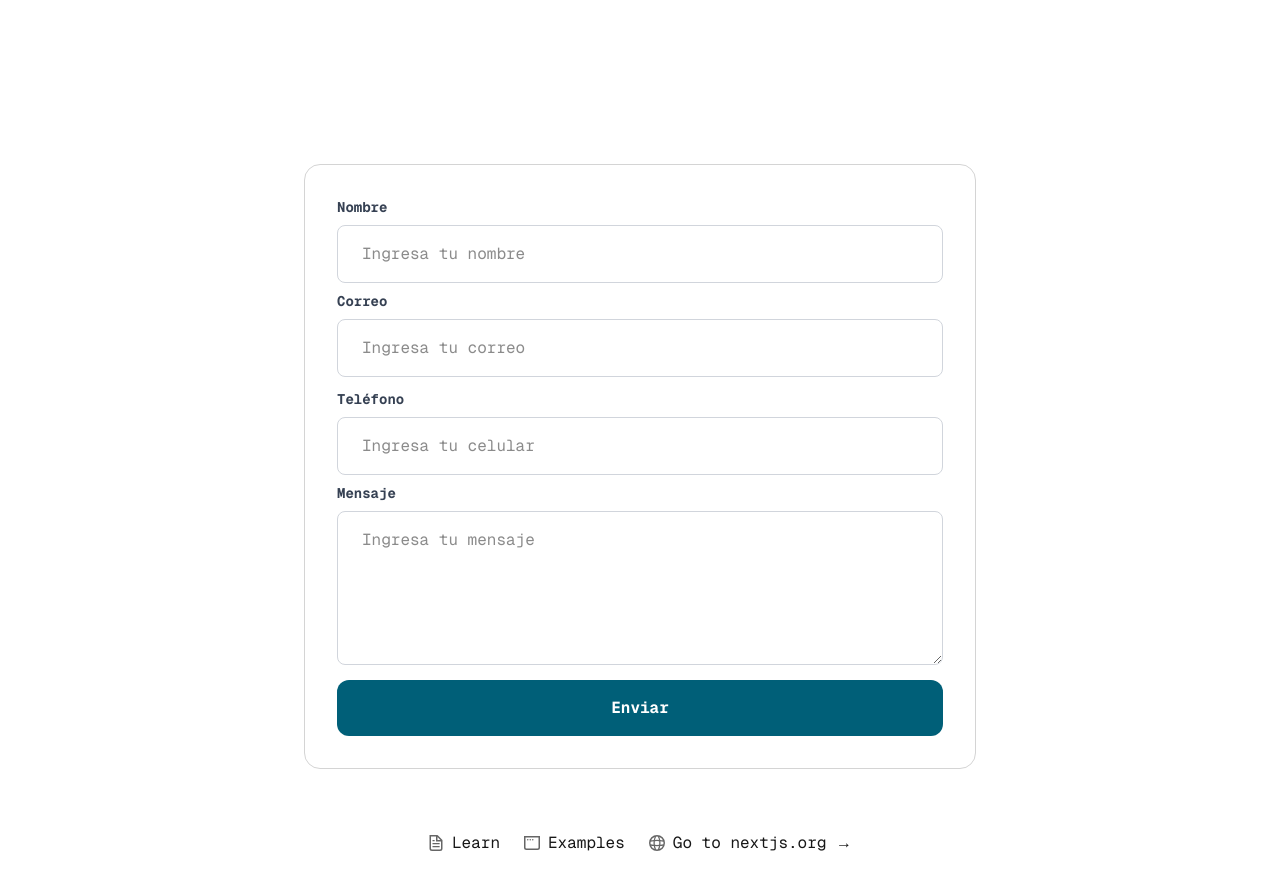
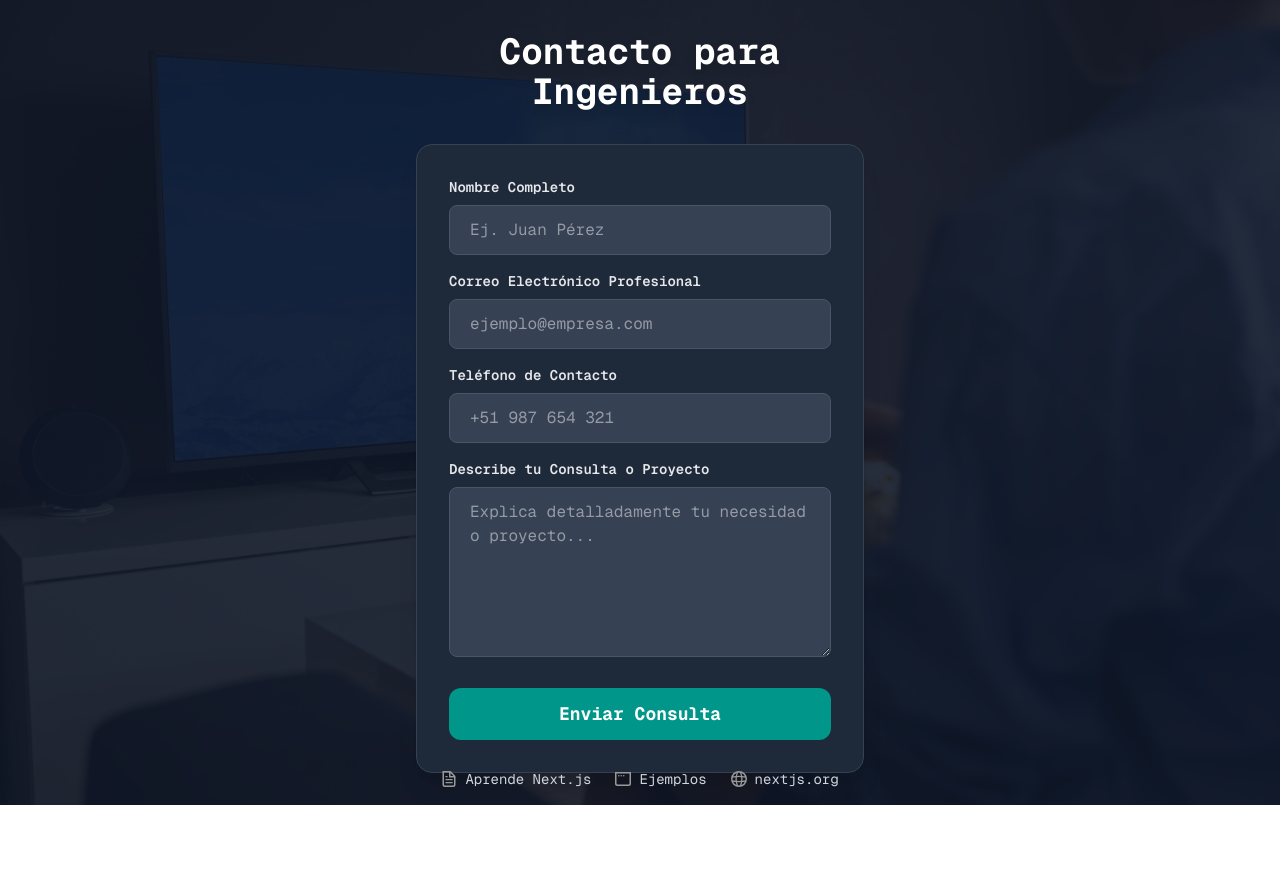
Before and after one commit to henri5482/formulario-, a Next.js app: page / in a window 1280 px wide. Shown: the top 890 px of the page. After the commit the page ends 805 px from the top, so only its background shows below. Built offline with nearby package versions, Linux system fonts and the light colour scheme.

Commit message:
diseño de formulario

```diff
--- a/pages/index.js
+++ b/pages/index.js
@@ -2,9 +2,9 @@ import { Geist, Geist_Mono } from "next/font/google";
 import Image from "next/image";
 import { useState } from 'react';
 import { useForm } from 'react-hook-form';
-import { toast, Toaster } from 'react-hot-toast'; // Para notificaciones al usuario
+import { toast, Toaster } from 'react-hot-toast';
 
-// Inicializa las fuentes (esto ya lo tienes)
+// Inicializa las fuentes
 const geistSans = Geist({
   variable: "--font-geist-sans",
   subsets: ["latin"],
@@ -39,62 +39,79 @@ export default function Home() {
 
       const result = await response.json();
 
-      // Manejo de errores basado en la respuesta de la API
       if (!response.ok || result.status === "error") {
         const errorMessage = result.message || "Error desconocido al enviar el formulario.";
-        throw new Error(errorMessage); // Lanza el error para que sea capturado por el catch
+        throw new Error(errorMessage);
       }
 
       toast.success("¡Formulario enviado con éxito! Nos pondremos en contacto pronto.");
-      reset(); // Limpia el formulario solo si el envío fue exitoso
+      reset();
 
     } catch (error) {
       console.error("Error al enviar el formulario:", error.message);
       toast.error(`Hubo un problema al enviar el formulario: ${error.message}`);
     } finally {
-      setLoading(false); // Siempre desactiva el loading al finalizar
+      setLoading(false);
     }
   };
 
   return (
     <div
-      className={`${geistSans.className} ${geistMono.className} grid grid-rows-[20px_1fr_20px] items-center justify-items-center min-h-screen p-8 pb-20 gap-16 sm:p-20 font-[family-name:var(--font-geist-sans)]`}
+      className={`${geistSans.className} ${geistMono.className} relative min-h-screen flex items-center justify-center p-4 sm:p-8 overflow-hidden`}
     >
-      <Toaster position="top-center" reverseOrder={false} /> {/* Componente para mostrar las notificaciones */}
-      <main className="flex flex-col gap-[32px] row-start-2 items-center sm:items-start">
+      {/* Fondo de Imagen */}
+      <Image
+        src="/nord.jpg" // Asegúrate de que esta ruta sea correcta
+        alt="Fondo de ingeniería"
+        layout="fill"
+        objectFit="cover"
+        quality={90}
+        className="z-0" // Asegura que la imagen esté detrás del contenido
+      />
+
+      {/* Overlay para oscurecer la imagen y mejorar la legibilidad en modo oscuro */}
+      <div className="absolute inset-0 bg-gray-900 opacity-90 z-10"></div> {/* Oscurecido y más opaco */}
+
+      <Toaster position="top-center" reverseOrder={false} />
+
+      <main className="relative z-20 flex flex-col gap-8 items-center w-full max-w-md">
+        <h1 className="text-3xl sm:text-4xl font-bold text-white text-center drop-shadow-lg">
+          Contacto para Ingenieros
+        </h1>
         <form
-          className="border border-neutral-300 p-8 rounded-2xl min-w-2xl"
+          className="bg-gray-800 bg-opacity-90 p-8 rounded-2xl shadow-xl border border-gray-700 w-full"
           onSubmit={handleSubmit(onSubmit)}
         >
-          <div className="mb-2">
-            <label htmlFor="name" className="block text-gray-700 text-sm font-bold mb-2">
-              Nombre
+          <div className="mb-4">
+            <label htmlFor="name" className="block text-gray-200 text-sm font-semibold mb-2"> {/* Texto más claro */}
+              Nombre Completo
             </label>
             <input
               type="text"
               name="name"
               id="name"
-              placeholder="Ingresa tu nombre"
-              className="py-4 px-6 rounded-lg w-full border border-gray-300 focus:outline-none focus:ring-2 focus:ring-cyan-500"
+              placeholder="Ej. Juan Pérez"
+              className="py-3 px-5 rounded-lg w-full border border-gray-600 bg-gray-700 text-gray-100 focus:outline-none focus:ring-2 focus:ring-teal-400 transition duration-200 ease-in-out"
               {...register("name", {
                 required: "El campo nombre es obligatorio",
                 minLength: { value: 2, message: "El nombre debe tener al menos 2 caracteres" }
               })}
             />
             {errors.name && (
-              <p className="text-red-500 text-sm mt-1">{errors.name.message}</p>
+              <p className="text-red-400 text-xs mt-1">{errors.name.message}</p>
             )}
           </div>
-          <div className="mb-3">
-            <label htmlFor="email" className="block text-gray-700 text-sm font-bold mb-2">
-              Correo
+
+          <div className="mb-4">
+            <label htmlFor="email" className="block text-gray-200 text-sm font-semibold mb-2"> {/* Texto más claro */}
+              Correo Electrónico Profesional
             </label>
             <input
-              type="email" // Cambiado a type="email" para mejor validación nativa
+              type="email"
               name="email"
               id="email"
-              placeholder="Ingresa tu correo"
-              className="py-4 px-6 rounded-lg w-full border border-gray-300 focus:outline-none focus:ring-2 focus:ring-cyan-500"
+              placeholder="ejemplo@empresa.com"
+              className="py-3 px-5 rounded-lg w-full border border-gray-600 bg-gray-700 text-gray-100 focus:outline-none focus:ring-2 focus:ring-teal-400 transition duration-200 ease-in-out"
               {...register("email", {
                 required: "El campo correo es obligatorio",
                 pattern: {
@@ -104,113 +121,109 @@ export default function Home() {
               })}
             />
             {errors.email && (
-              <p className="text-red-500 text-sm mt-1">
+              <p className="text-red-400 text-xs mt-1"> {/* Rojo más brillante para errores */}
                 {errors.email.message}
               </p>
             )}
           </div>
-          <div className="mb-2">
-            <label htmlFor="phone" className="block text-gray-700 text-sm font-bold mb-2">
-              Teléfono
+
+          <div className="mb-4">
+            <label htmlFor="phone" className="block text-gray-200 text-sm font-semibold mb-2"> {/* Texto más claro */}
+              Teléfono de Contacto
             </label>
             <input
               type="tel"
               name="phone"
               id="phone"
-              placeholder="Ingresa tu celular"
-              className="py-4 px-6 rounded-lg w-full border border-gray-300 focus:outline-none focus:ring-2 focus:ring-cyan-500"
+              placeholder="+51 987 654 321"
+              className="py-3 px-5 rounded-lg w-full border border-gray-600 bg-gray-700 text-gray-100 focus:outline-none focus:ring-2 focus:ring-teal-400 transition duration-200 ease-in-out"
               {...register("phone", {
                 required: "El campo teléfono es obligatorio",
-                minLength: { value: 7, message: "El teléfono debe tener al menos 7 dígitos" },
-                maxLength: { value: 15, message: "El teléfono no debe exceder 15 dígitos" },
+                minLength: { value: 9, message: "El teléfono debe tener al menos 9 dígitos" },
+                maxLength: { value: 9, message: "El teléfono no debe exceder 10 dígitos" },
                 pattern: {
-                  value: /^[0-9+() -]*$/, // Permite números, +, paréntesis, guiones y espacios
+                  value: /^[0-9+() -]*$/,
                   message: "Formato de teléfono inválido"
                 }
               })}
             />
             {errors.phone && (
-              <p className="text-red-500 text-sm mt-1">
+              <p className="text-red-400 text-xs mt-1"> {/* Rojo más brillante para errores */}
                 {errors.phone.message}
               </p>
             )}
           </div>
-          <div className="mb-2">
-            <label htmlFor="message" className="block text-gray-700 text-sm font-bold mb-2">
-              Mensaje
+
+          <div className="mb-6">
+            <label htmlFor="message" className="block text-gray-200 text-sm font-semibold mb-2">
+              Describe tu Consulta o Proyecto
             </label>
             <textarea
-              name="message" // Cambiado de 'type="text"' a solo 'name' para textarea
+              name="message"
               id="message"
-              placeholder="Ingresa tu mensaje"
-              rows="5" // Añade filas para que el textarea sea más grande
-              className="py-4 px-6 rounded-lg w-full border border-gray-300 focus:outline-none focus:ring-2 focus:ring-cyan-500"
+              placeholder="Explica detalladamente tu necesidad o proyecto..."
+              rows="6"
+              className="py-3 px-5 rounded-lg w-full border border-gray-600 bg-gray-700 text-gray-100 focus:outline-none focus:ring-2 focus:ring-teal-400 transition duration-200 ease-in-out resize-y"
               {...register("message", {
                 required: "El campo mensaje es obligatorio",
-                minLength: { value: 10, message: "El mensaje debe tener al menos 10 caracteres" }
+                minLength: { value: 8, message: "El mensaje debe tener al menos 20 caracteres para ser descriptivo" }
               })}
-            ></textarea> {/* Cierre correcto de textarea */}
+            ></textarea>
             {errors.message && (
-              <p className="text-red-500 text-sm mt-1">
+              <p className="text-red-400 text-xs mt-1">
                 {errors.message.message}
               </p>
             )}
           </div>
+
           <button
-            type="submit" // Siempre es buena práctica especificar type="submit"
-            className="py-4 px-6 rounded-xl w-full bg-cyan-800 text-white font-bold hover:bg-cyan-700 transition-colors duration-200 disabled:opacity-50 disabled:cursor-not-allowed"
-            disabled={loading} // Deshabilita el botón mientras se envía el formulario
+            type="submit"
+            className="py-3 px-6 rounded-xl w-full bg-teal-600 text-white font-bold text-lg hover:bg-teal-500 transition-colors duration-300 ease-in-out disabled:opacity-50 disabled:cursor-not-allowed flex items-center justify-center gap-2"
+            disabled={loading}
           >
-            {loading ? "Enviando..." : "Enviar"}
+            {loading ? (
+              <>
+                <svg className="animate-spin h-5 w-5 text-white" xmlns="http://www.w3.org/2000/svg" fill="none" viewBox="0 0 24 24">
+                  <circle className="opacity-25" cx="12" cy="12" r="10" stroke="currentColor" strokeWidth="4"></circle>
+                  <path className="opacity-75" fill="currentColor" d="M4 12a8 8 0 018-8V0C5.373 0 0 5.373 0 12h4zm2 5.291A7.962 7.962 0 014 12H0c0 3.042 1.135 5.824 3 7.938l3-2.647z"></path>
+                </svg>
+                Enviando...
+              </>
+            ) : (
+              "Enviar Consulta"
+            )}
           </button>
         </form>
       </main>
-      <footer className="row-start-3 flex gap-[24px] flex-wrap items-center justify-center">
-        {/* Tu footer existente */}
+
+      {/* Footer mejorado en modo oscuro */}
+      <footer className="absolute bottom-4 left-0 right-0 z-20 flex gap-6 flex-wrap items-center justify-center text-gray-300 text-sm"> {/* Texto más claro para el footer */}
         <a
-          className="flex items-center gap-2 hover:underline hover:underline-offset-4"
-          href="https://nextjs.org/learn?utm_source=create-next-app&utm_medium=default-template-tw&utm_campaign=create-next-app"
+          className="flex items-center gap-2 hover:underline hover:underline-offset-4 transition-colors duration-200"
+          href="https://nextjs.org/learn"
           target="_blank"
           rel="noopener noreferrer"
         >
-          <Image
-            aria-hidden
-            src="/file.svg"
-            alt="File icon"
-            width={16}
-            height={16}
-          />
-          Learn
+          <Image aria-hidden src="/file.svg" alt="File icon" width={16} height={16} className="filter invert" />
+          Aprende Next.js
         </a>
         <a
-          className="flex items-center gap-2 hover:underline hover:underline-offset-4"
-          href="https://vercel.com/templates?framework=next.js&utm_source=create-next-app&utm_medium=default-template-tw&utm_campaign=create-next-app"
+          className="flex items-center gap-2 hover:underline hover:underline-offset-4 transition-colors duration-200"
+          href="https://vercel.com/templates?framework=next.js"
           target="_blank"
           rel="noopener noreferrer"
         >
-          <Image
-            aria-hidden
-            src="/window.svg"
-            alt="Window icon"
-            width={16}
-            height={16}
-          />
-          Examples
+          <Image aria-hidden src="/window.svg" alt="Window icon" width={16} height={16} className="filter invert" />
+          Ejemplos
         </a>
         <a
-          className="flex items-center gap-2 hover:underline hover:underline-offset-4"
-          href="https://nextjs.org?utm_source=create-next-app&utm_medium=default-template-tw&utm_campaign=create-next-app"
+          className="flex items-center gap-2 hover:underline hover:underline-offset-4 transition-colors duration-200"
+          href="https://nextjs.org"
           target="_blank"
           rel="noopener noreferrer"
         >
-          <Image
-            aria-hidden
-            src="/globe.svg"
-            alt="Globe icon"
-            width={16}
-            height={16}
-          />
-          Go to nextjs.org →
+          <Image aria-hidden src="/globe.svg" alt="Globe icon" width={16} height={16} className="filter invert" />
+          nextjs.org
         </a>
       </footer>
     </div>
```
Also changed, not shown: public/nord.jpg (added).
